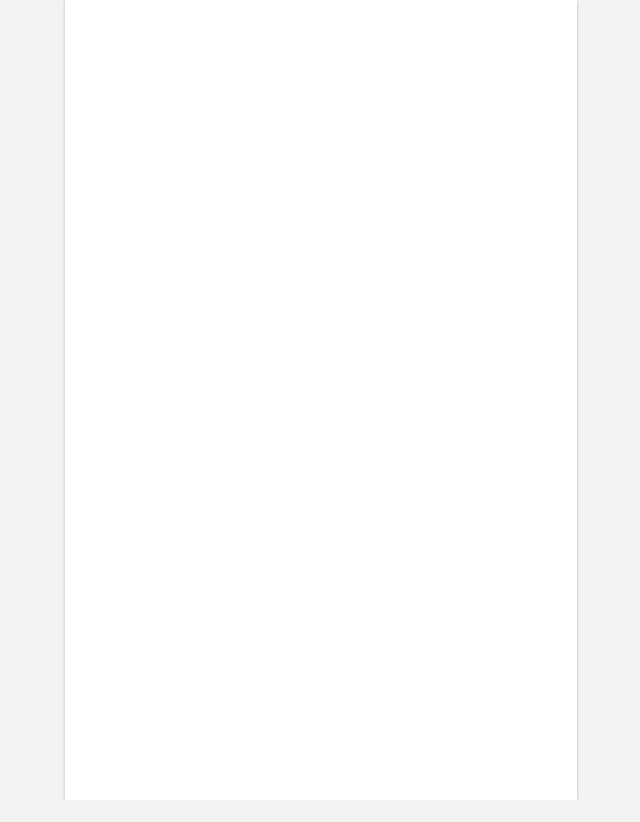
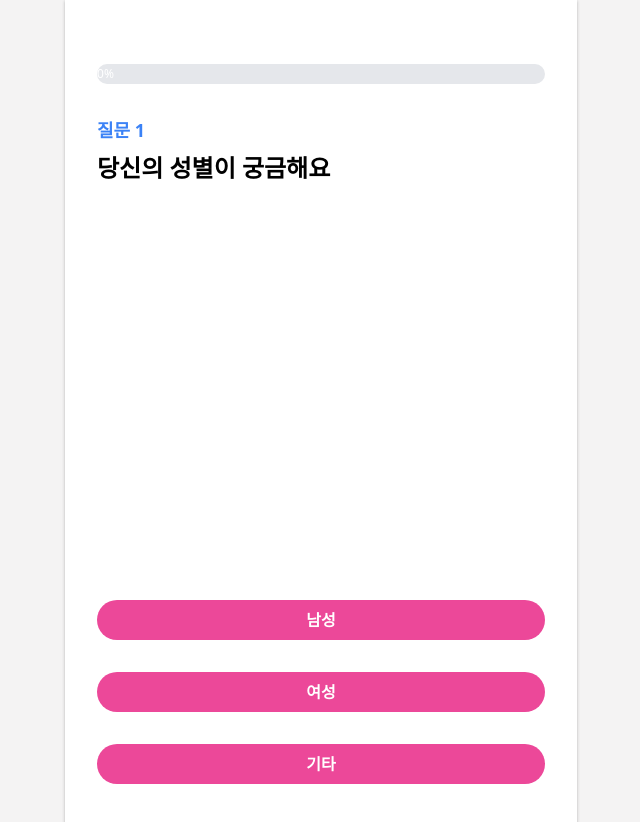
Before and after one commit to BOOPINION/Vote-FE2, a React (Create React App) app: page /signup in a window 1280 px wide. Before the commit this address had no page. Shown: the top 822 px of the page, without its empty margins (319-959 px from the left). Before the commit the page ends 800 px from the top, so only its background shows below. Built offline with nearby package versions, Linux system fonts and the light colour scheme.

Commit message:
✨ 회원가입 페이지 구현
회원가입 페이지 구현

```diff
--- a/src/App.tsx
+++ b/src/App.tsx
@@ -1,7 +1,8 @@
-import React from 'react';
-import { BrowserRouter as Router, Routes, Route } from 'react-router-dom'; // Routes import 추가
-import MainHome from './pages/mainHome';
-import VoteResult from './pages/voteResult';
+import React from "react";
+import { BrowserRouter as Router, Routes, Route } from "react-router-dom"; // Routes import 추가
+import MainHome from "./pages/mainHome";
+import VoteResult from "./pages/voteResult";
+import SignUp from "./pages/SignUp";
 
 function App() {
   return (
@@ -9,10 +10,10 @@ function App() {
       <Routes>
         <Route path="/" element={<MainHome />} />
         <Route path="/vote-result" element={<VoteResult />} />
+        <Route path="/signup" element={<SignUp />} />
       </Routes>
     </Router>
   );
 }
 
-
 export default App;
--- a/src/components/Main.tsx
+++ b/src/components/Main.tsx
@@ -1,4 +1,5 @@
 import React from "react";
+import { Link } from "react-router-dom";
 
 const Main: React.FC = () => {
   return (
@@ -12,9 +13,11 @@ const Main: React.FC = () => {
           로그인하고 더 많은 설문을 선택하세요
         </div>
       </div>
-      <button className="bg-gray-800 text-white px-6 py-2 rounded-lg font-semibold hover:bg-black mb-24">
-        로그인하고 설문 작성하러 가기
-      </button>
+      <Link to="/signup">
+        <button className="bg-gray-800 text-white px-6 py-2 rounded-lg font-semibold hover:bg-black mb-24">
+          로그인하고 설문 작성하러 가기
+        </button>
+      </Link>
     </div>
   );
 };
--- /dev/null
+++ b/src/components/signup/ProgressBar.tsx
@@ -0,0 +1,16 @@
+import React from "react";
+
+const ProgressBar: React.FC<{ progress: number }> = ({ progress }) => {
+  return (
+    <div className="w-full bg-gray-200 rounded-full">
+      <div
+        className="bg-pink-500 text-xs leading-none py-1 text-center text-white rounded-full"
+        style={{ width: `${progress}%` }}
+      >
+        {progress}%
+      </div>
+    </div>
+  );
+};
+
+export default ProgressBar;
--- /dev/null
+++ b/src/components/signup/Question.tsx
@@ -0,0 +1,56 @@
+import React, { useState } from "react";
+import ProgressBar from "./ProgressBar";
+
+const Question: React.FC<{
+  questionNumber: number;
+  setQuestionNumber: React.Dispatch<React.SetStateAction<number>>;
+}> = ({ questionNumber, setQuestionNumber }) => {
+  const [selectedOption, setSelectedOption] = useState<string | null>(null);
+  const questions = [
+    {
+      question: "당신의 성별이 궁금해요",
+      options: ["남성", "여성", "기타"],
+    },
+    {
+      question: "당신의 나이대는 어떻게 되세요?",
+      options: ["10대", "20대", "30대", "40대", "50대 이상"],
+    },
+    {
+      question: "당신의 관심 분야는 무엇인가요?",
+      options: ["음악", "영화", "요리", "운동", "여행"],
+    },
+  ];
+
+  const handleOptionSelect = (option: string) => {
+    setSelectedOption(option);
+    // 현재 질문 번호가 마지막 질문이 아닐 경우에만 다음 질문으로 이동
+    if (questionNumber < questions.length) {
+      setQuestionNumber((prevQuestionNumber) => prevQuestionNumber + 1);
+    }
+  };
+
+  return (
+    <div className="flex flex-col items-start w-auto mx-auto my-8 p-8">
+      {/* 진행률 표시 */}
+      <ProgressBar progress={(questionNumber - 1) * (100 / questions.length)} />
+      <span className="mt-8 text-lg text-blue-500 font-semibold">
+        질문 {questionNumber}
+      </span>
+      <h2 className="text-2xl font-bold mt-2 mb-96">
+        {questions[questionNumber - 1].question}
+      </h2>
+      {/* 각 질문에 대한 보기를 보여주는 버튼을 생성 */}
+      {questions[questionNumber - 1].options.map((option, index) => (
+        <button
+          key={index}
+          className="mt-8 w-full items-center bg-pink-500 hover:bg-pink-700 text-white font-bold py-2 px-4 rounded-full mr-4"
+          onClick={() => handleOptionSelect(option)}
+        >
+          {option}
+        </button>
+      ))}
+    </div>
+  );
+};
+
+export default Question;
--- /dev/null
+++ b/src/pages/SignUp.tsx
@@ -0,0 +1,15 @@
+import React, { useState } from "react";
+import Question from "../components/signup/Question";
+
+const SignUp: React.FC = () => {
+  const [questionNumber, setQuestionNumber] = useState<number>(1);
+
+  return (
+    <Question
+      questionNumber={questionNumber}
+      setQuestionNumber={setQuestionNumber}
+    />
+  );
+};
+
+export default SignUp;
```
